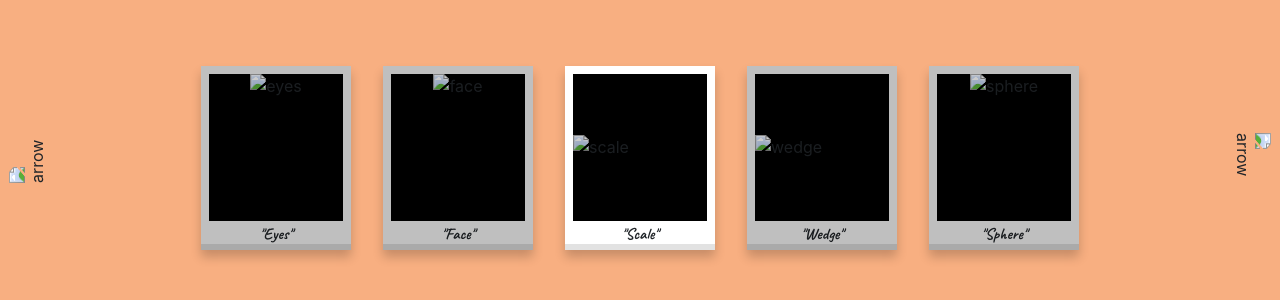
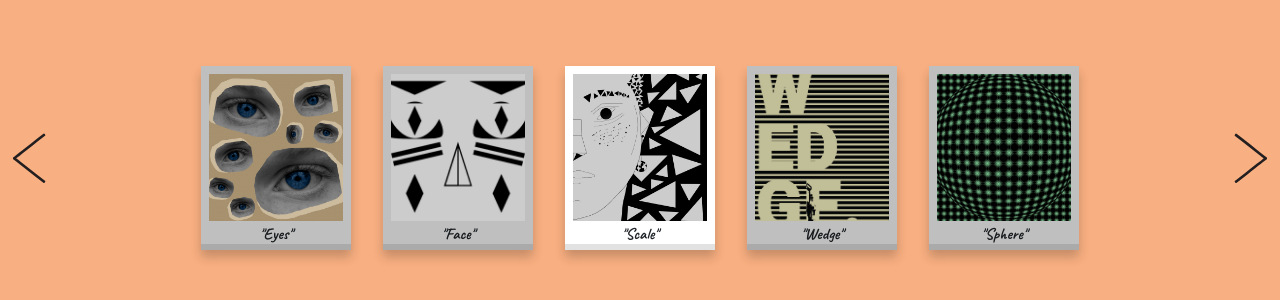
Before and after one commit to rynstwrt/Polaroid-Portfolio-Website, a plain HTML site: page index.html in a window 1280 px wide. Shown: the part 242-542 px from the top of the page. Drawn offline with nearby package versions, Linux system fonts and the light colour scheme; files that its build step writes are made by us from their sources; the site is published under a folder, as on GitHub Pages, so addresses that start at the root find nothing.

Commit message:
Update index.html

```diff
--- a/index.html
+++ b/index.html
@@ -12,17 +12,17 @@
 
 	<div id='scrollercontainer' class='overflow-hidden'>
 		<div class='arrowcontainer h-100 d-flex align-items-center position-absolute' style='top: 0; left: 0;'>
-			<img src='/art/arrow.svg' alt='arrow' id='leftarrow' class='mx-1'/>
+			<img src='art/arrow.svg' alt='arrow' id='leftarrow' class='mx-1'/>
 		</div>
 		<div id='scroller' class='h-100 d-flex justify-content-center align-items-center'>
-			<a href='/art/eyes.jpg' target='_blank' class='position-relative text-decoration-none mx-3'>
+			<a href='art/eyes.jpg' target='_blank' class='position-relative text-decoration-none mx-3'>
 				<div class='overlay position-absolute w-100 h-100'></div>
 				<div class='polaroid pl-2 pt-2 pr-2 mx-auto bg-white'>
 					<div class='polaroid-inner w-100 d-flex flex-column justify-content-center align-items-center position-relative overflow-hidden' style='height: 83%; background-color: black;'>
 						<div class='hovercontainer position-absolute w-100 h-100 d-flex justify-content-center align-items-center'>
 							<h1 class='text-white'>CLICK TO VIEW</h1>
 						</div>
-						<img src='/art/eyes.jpg' alt='eyes' class='h-100'/>
+						<img src='art/eyes.jpg' alt='eyes' class='h-100'/>
 					</div>
 					<div class='text-container d-flex w-100 justify-content-center align-items-center'>
 						<h1 class=''>"Eyes"</h1>
@@ -30,14 +30,14 @@
 				</div>
 			</a>
 
-			<a href='/art/face.jpg' target='_blank' class='position-relative text-decoration-none mx-3'>
+			<a href='art/face.jpg' target='_blank' class='position-relative text-decoration-none mx-3'>
 				<div class='overlay position-absolute w-100 h-100'></div>
 				<div class='polaroid pl-2 pt-2 pr-2 mx-auto bg-white'>
 					<div class='polaroid-inner w-100 d-flex flex-column justify-content-center align-items-center position-relative overflow-hidden' style='height: 83%; background-color: black;'>
 						<div class='hovercontainer position-absolute w-100 h-100 d-flex justify-content-center align-items-center'>
 							<h1 class='text-white'>CLICK TO VIEW</h1>
 						</div>
-						<img src='/art/face.jpg' alt='face' class='h-100'/>
+						<img src='art/face.jpg' alt='face' class='h-100'/>
 					</div>
 					<div class='text-container d-flex w-100 justify-content-center align-items-center'>
 						<h1 class=''>"Face"</h1>
@@ -45,14 +45,14 @@
 				</div>
 			</a>
 
-			<a href='/art/scale.jpg' target='_blank' class='position-relative text-decoration-none mx-3'>
+			<a href='art/scale.jpg' target='_blank' class='position-relative text-decoration-none mx-3'>
 				<div class='overlay position-absolute w-100 h-100 active'></div>
 				<div class='polaroid pl-2 pt-2 pr-2 mx-auto bg-white'>
 					<div class='polaroid-inner w-100 d-flex flex-column justify-content-center align-items-center position-relative overflow-hidden' style='height: 83%; background-color: black;'>
 						<div class='hovercontainer position-absolute w-100 h-100 d-flex justify-content-center align-items-center'>
 							<h1 class='text-white'>CLICK TO VIEW</h1>
 						</div>
-						<img src='/art/scale.jpg' alt='scale' class='w-100'/>
+						<img src='art/scale.jpg' alt='scale' class='w-100'/>
 					</div>
 					<div class='text-container d-flex w-100 justify-content-center align-items-center'>
 						<h1 class=''>"Scale"</h1>
@@ -60,14 +60,14 @@
 				</div>
 			</a>
 
-			<a href='/art/wedge.png' target='_blank' class='position-relative text-decoration-none mx-3'>
+			<a href='art/wedge.png' target='_blank' class='position-relative text-decoration-none mx-3'>
 				<div class='overlay position-absolute w-100 h-100'></div>
 				<div class='polaroid pl-2 pt-2 pr-2 mx-auto bg-white'>
 					<div class='polaroid-inner w-100 d-flex flex-column justify-content-center align-items-center position-relative overflow-hidden' style='height: 83%; background-color: black;'>
 						<div class='hovercontainer position-absolute w-100 h-100 d-flex justify-content-center align-items-center'>
 							<h1 class='text-white'>CLICK TO VIEW</h1>
 						</div>
-						<img src='/art/wedge.png' alt='wedge' class='w-100'/>
+						<img src='art/wedge.png' alt='wedge' class='w-100'/>
 					</div>
 					<div class='text-container d-flex w-100 justify-content-center align-items-center'>
 						<h1 class=''>"Wedge"</h1>
@@ -75,14 +75,14 @@
 				</div>
 			</a>
 
-			<a href='/art/sphere.jpg' target='_blank' class='position-relative text-decoration-none mx-3'>
+			<a href='art/sphere.jpg' target='_blank' class='position-relative text-decoration-none mx-3'>
 				<div class='overlay position-absolute w-100 h-100'></div>
 				<div class='polaroid pl-2 pt-2 pr-2 mx-auto bg-white'>
 					<div class='polaroid-inner w-100 d-flex flex-column justify-content-center align-items-center position-relative overflow-hidden' style='height: 83%; background-color: black;'>
 						<div class='hovercontainer position-absolute w-100 h-100 d-flex justify-content-center align-items-center'>
 							<h1 class='text-white'>CLICK TO VIEW</h1>
 						</div>
-						<img src='/art/sphere.jpg' alt='sphere' class='h-100'/>
+						<img src='art/sphere.jpg' alt='sphere' class='h-100'/>
 					</div>
 					<div class='text-container d-flex w-100 justify-content-center align-items-center'>
 						<h1 class=''>"Sphere"</h1>
@@ -92,7 +92,7 @@
 
 		</div>
 		<div class='arrowcontainer h-100 d-flex align-items-center position-absolute' style='top: 0; right: 0;'>
-			<img src='/art/arrow.svg' alt='arrow' id='rightarrow' class='mx-1'/>
+			<img src='art/arrow.svg' alt='arrow' id='rightarrow' class='mx-1'/>
 		</div>
 	</div>
 
```
